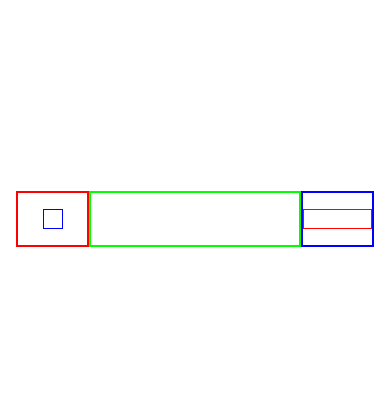
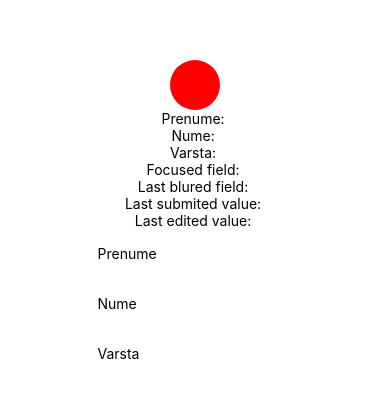
Before and after one commit to MitzaCoder/react-native-exercises, a React Native app: screen / in a window 390 px wide. Shown: the part 203-600 px from the top of the page. Built offline with nearby package versions, Linux system fonts and the light colour scheme.

Commit message:
Input exercise 1

```diff
--- a/App.js
+++ b/App.js
@@ -1,64 +1,83 @@
-import React from 'react';
-import { StyleSheet, View } from 'react-native';
+import React, { Component } from 'react';
+import {
+  StyleSheet,
+  View,
+  Text,
+  TextInput,
+} from 'react-native';
 
-const App = () => (
-  <View style={styles.container}>
-    <View style={styles.row}>
-      <View style={styles.avatar}>
-        <View style={styles.avatarContent} />
+class App extends Component {
+  state = {
+    firstName: '',
+    lastName: '',
+    ageField: '',
+    focusedField: '',
+    lastBluredField: '',
+    lastSubmitedValue: '',
+    lastEditedValue: '',
+  };
+
+  render() {
+    return (
+      <View style={styles.container}>
+        <View style={{
+          width: 50,
+          height: 50,
+          borderRadius: 25,
+          backgroundColor: this.state.blured ? '#00F' : '#F00',
+        }}>{}</View>
+        <Text>Prenume: {this.state.firstName}</Text>
+        <Text>Nume: {this.state.lastName}</Text>
+        <Text>Varsta: {this.state.ageField}</Text>
+        <Text>Focused field: {this.state.focusedField}</Text>
+        <Text>Last blured field: {this.state.lastBluredField}</Text>
+        <Text>Last submited value: {this.state.lastSubmitedValue}</Text>
+        <Text>Last edited value: {this.state.lastEditedValue}</Text>
+        <TextInput
+          style={styles.textInput}
+          onChangeText={firstName => this.setState({firstName})}
+          onFocus={() => this.setState({focusedField: 'Prenume'})}
+          onBlur={() => this.setState({lastBluredField: 'Prenume'})}
+          onEndEditing={event => this.setState({lastEditedValue: event.nativeEvent.text})}
+          onSubmitEditing={event => this.setState({lastSubmitedValue: event.nativeEvent.text})}
+          value={this.state.firstName}
+          placeholder="Prenume"
+        />
+        <TextInput
+          style={styles.textInput}
+          onChangeText={lastName => this.setState({lastName})}
+          onFocus={() => this.setState({focusedField: 'Nume'})}
+          onBlur={() => this.setState({lastBluredField: 'Nume'})}
+          onEndEditing={event => this.setState({lastEditedValue: event.nativeEvent.text})}
+          onSubmitEditing={event => this.setState({lastSubmitedValue: event.nativeEvent.text})}
+          value={this.state.lastName}
+          placeholder="Nume"
+        />
+        <TextInput
+          style={styles.textInput}
+          onChangeText={age => this.setState({ageField: age})}
+          onFocus={() => this.setState({focusedField: 'Varsta'})}
+          onBlur={() => this.setState({lastBluredField: 'Varsta'})}
+          onEndEditing={event => this.setState({lastEditedValue: event.nativeEvent.text})}
+          onSubmitEditing={event => this.setState({lastSubmitedValue: event.nativeEvent.text})}
+          value={this.state.ageField}
+          placeholder="Varsta"
+        />
       </View>
-      <View style={styles.content}/>
-      <View style={styles.meta}>
-        <View style={styles.metaContent} />
-      </View>
-    </View>
-  </View>
-);
+    );
+  }
+}
 
 const styles = StyleSheet.create({
   container: {
     flex: 1,
     backgroundColor: '#fff',
+    alignItems: 'center',
     justifyContent: 'center',
   },
-  row: {
-    width: '100%',
-    height: 72,
-    flexDirection: 'row',
-    paddingLeft: 16,
-    paddingRight: 16,
-    paddingTop: 8,
-    paddingBottom: 8,
-  },
-  avatar: {
-    flex: 1,
-    alignItems: 'center',
-    justifyContent: 'center',
-    borderColor: '#F00',
-    borderWidth: 2,
-  },
-  avatarContent: {
-    width: 20,
-    height: 20,
-    borderColor: '#00F',
-    borderWidth: 1,
-  },
-  content: {
-    flex: 3,
-    borderColor: '#0F0',
-    borderWidth: 2,
-  },
-  meta: {
-    flex: 1,
-    justifyContent: 'center',
-    borderColor: '#00F',
-    borderWidth: 2,
-  },
-  metaContent: {
-    width: '100%',
-    height: 20,
-    borderColor: '#F00',
-    borderWidth: 1,
+  textInput: {
+    width: '50%',
+    height: 50,
   },
 });
 
```
